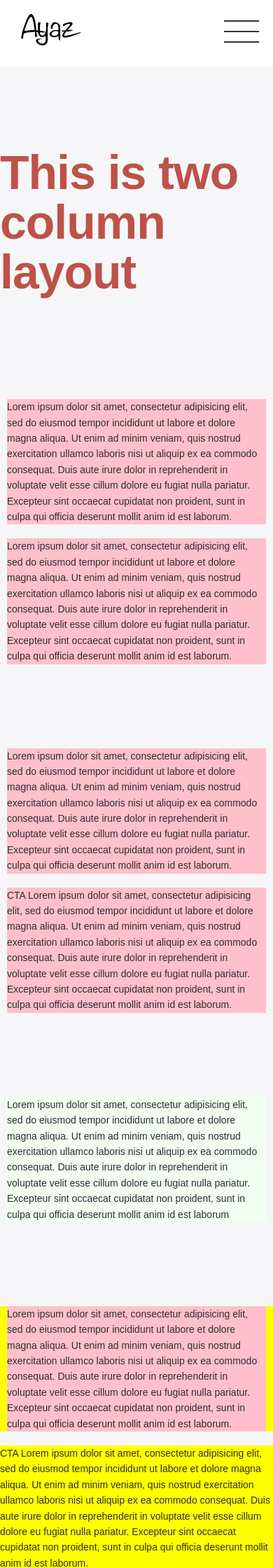
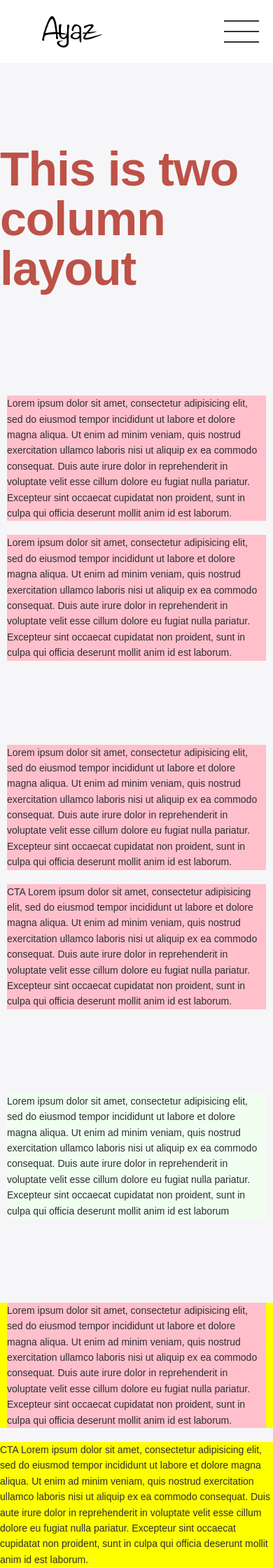
Before and after one commit to ayazhussein/Ayaz, a Jekyll site: the page built from index.html, in a window 390 px wide. Shown: the top 2240 px of the page at 70% size. Built offline with Jekyll 4.4.1, drawn with Linux system fonts in a browser that asks for light colours; nearby versions of some CDN libraries; Markdown is read by kramdown in place of the engine named in the settings.

Commit message:
changed logo

```diff
--- a/assets/css/main.css
+++ b/assets/css/main.css
@@ -482,11 +482,11 @@ body {
     white-space: nowrap;
     max-width: 50%;
     width: 50%;
-    background-image: url(/assets/img/logo.svg);
+    background-image: url(/assets/img/Ayaz-logo.svg);
     background-repeat: no-repeat;
     background-position: center;
     background-size: contain;
-    height: 80px;
+    height: 60px;
     padding: 0;
     margin: 0 0 10px 30px; }
   .home-wrap header .site-nav {
@@ -651,11 +651,21 @@ body {
       -webkit-box-pack: justify;
       -webkit-justify-content: space-between;
           -ms-flex-pack: justify;
-              justify-content: space-between; }
+              justify-content: space-between;
+      -webkit-box-align: center;
+      -webkit-align-items: center;
+          -ms-flex-align: center;
+              align-items: center; }
       .home-wrap header .logo-wrapper .logo {
-        height: 45px;
+        height: 60px;
         width: 80%;
-        background-position: left; }
+        background-position: 30px;
+        margin: 0 0 0 30px; } }
+      @media (max-width: 775px) and (max-width: 500px) {
+        .home-wrap header .logo-wrapper .logo {
+          height: 45px; } }
+
+@media (max-width: 775px) {
       .home-wrap header .logo-wrapper .mobile-nav-toggle {
         display: -webkit-box;
         display: -webkit-flex;
```
Also changed, not shown: assets/css/2-modules/header.sass (+8 -6 lines), assets/img/Ayaz-logo.svg (added).
